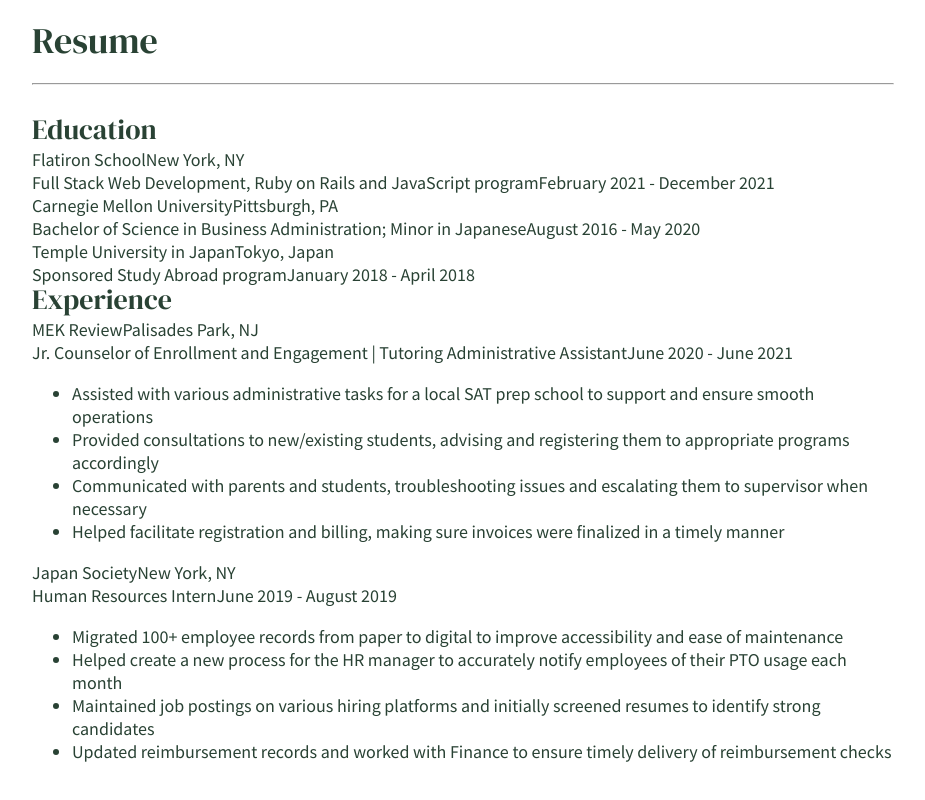
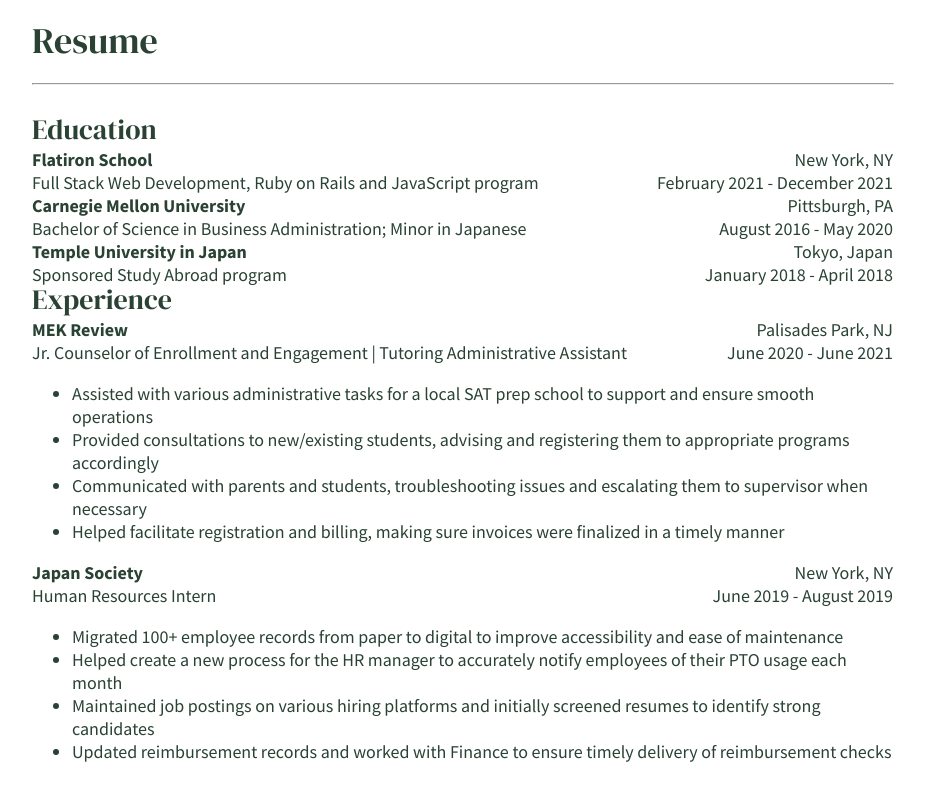
Before and after one commit to kim-jenny5/my-portfolio-site, a React (Create React App) app: page / in a window 1280 px wide. Shown: the part 4801-5601 px from the top of the page, without its empty margins (293-1218 px from the left). Built offline with nearby package versions, Linux system fonts and the light colour scheme; a web font is replaced by a local one.

Commit message:
added more css to resume section

```diff
--- a/public/style.css
+++ b/public/style.css
@@ -551,3 +551,18 @@ a:visited {
 	font-family: Source Sans Pro;
 	font-size: 18px;
 }
+
+.each-education .name,
+.each-experience .name {
+	font-weight: bold;
+}
+
+.each-education .left,
+.each-experience .left {
+	left: 0;
+}
+
+.each-education .right,
+.each-experience .right {
+	float: right;
+}
--- a/src/Education.js
+++ b/src/Education.js
@@ -4,12 +4,12 @@ export default function Education(props) {
 	return (
 		<div className="each-education">
 			<div>
-				<span>{props.name}</span>
-				<span>{props.city}</span>
+				<span className="name left">{props.name}</span>
+				<span className="right">{props.city}</span>
 			</div>
 			<div>
-				<span>{props.program}</span>
-				<span>{props.dates}</span>
+				<span className="left">{props.program}</span>
+				<span className="right">{props.dates}</span>
 			</div>
 		</div>
 	);
--- a/src/Experience.js
+++ b/src/Experience.js
@@ -4,12 +4,12 @@ export default function Experience(props) {
 	return (
 		<div className="each-experience">
 			<div>
-				<span>{props.name}</span>
-				<span>{props.city}</span>
+				<span className="name left">{props.name}</span>
+				<span className="right">{props.city}</span>
 			</div>
 			<div>
-				<span>{props.position}</span>
-				<span>{props.dates}</span>
+				<span className="left">{props.position}</span>
+				<span className="right">{props.dates}</span>
 			</div>
 			<div>
 				<ul>
--- a/src/ProjectsCont.js
+++ b/src/ProjectsCont.js
@@ -18,7 +18,7 @@ const projects = [
 	},
 	{
 		name: "Pilim",
-		description: `"When Rotten Tomatoes meets Goodreads..."\nCreated for casual movie viewers who want to review and explore similar movies they’ve enjoyed, Pilim (“pill-im”) is a web app where users can create movie lists and review movies all in one place.`,
+		description: `"When Rotten Tomatoes meets Goodreads..." Created for casual movie viewers who want to review and explore similar movies they’ve enjoyed, Pilim (“pill-im”) is a web app where users can create movie lists and review movies all in one place.`,
 		tech: "Ruby on Rails / ActiveRecord / SQLite / PostgreSQL / HTML / CSS / Bootstrap / OmniAuth",
 		githubLink: "https://github.com/kim-jenny5/pilim-project",
 		deployedSite: "https://pilim-project.herokuapp.com/",
```
